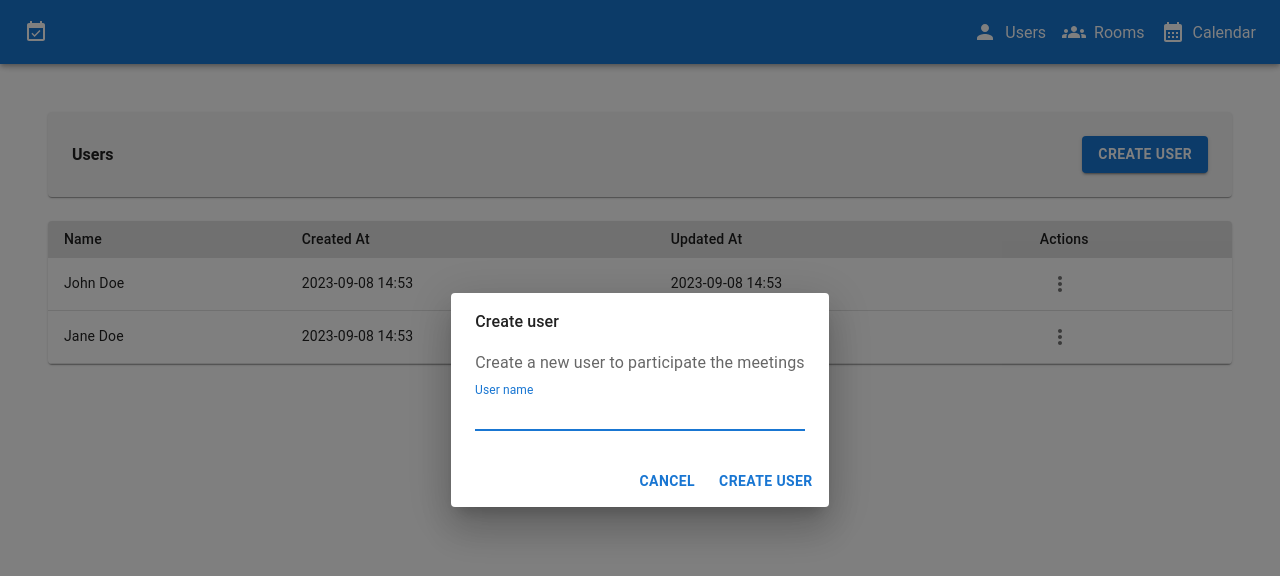
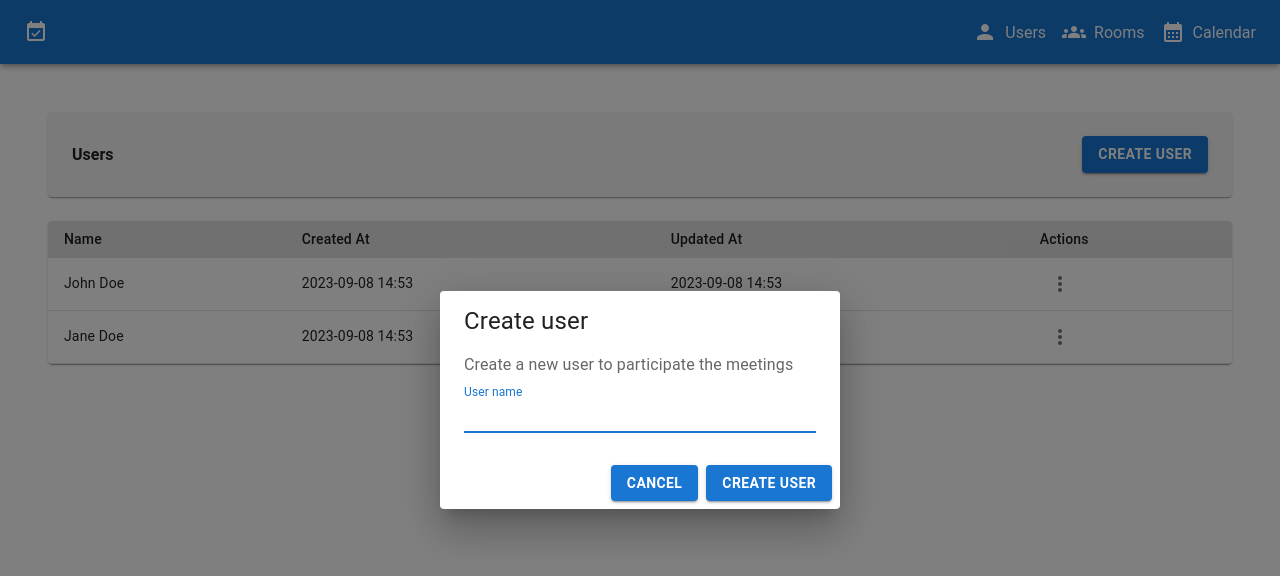
Before and after one commit to carlossantos74/booking-system, a Next.js app: page /users in a window 1280 px wide. Both pictures are taken after a click on the button "CREATE USER". Shown: the top 576 px of the page. Built offline with nearby package versions, Linux system fonts and the light colour scheme.

Commit message:
feat(FE): improve form dialog style

```diff
--- a/app/components/FormDialog/index.tsx
+++ b/app/components/FormDialog/index.tsx
@@ -1,6 +1,13 @@
 'use client'
 
-import { Button, Dialog, DialogActions, DialogContent, DialogContentText, DialogTitle, TextField } from "@mui/material"
+import {
+  Button,
+  Dialog,
+  DialogActions,
+  DialogContent,
+  DialogContentText,
+  DialogTitle,
+} from "@mui/material"
 
 type FormDialogProps = {
   open: boolean
@@ -23,8 +30,10 @@ export function FormDialog ({
   }: FormDialogProps) {
   return (
     <Dialog open={open} onClose={onClose}>
-      <DialogTitle>{title}</DialogTitle>
-      <DialogContent>
+      <DialogTitle variant="h4">
+        {title}
+      </DialogTitle>
+      <DialogContent sx={{ minWidth: 400 }}>
         {
           description && (
             <DialogContentText>
@@ -35,8 +44,8 @@ export function FormDialog ({
         { form }
       </DialogContent>
       <DialogActions>
-        <Button onClick={onClose}>Cancel</Button>
-        <Button onClick={onConfirm}>{buttonText}</Button>
+        <Button variant="contained" onClick={onClose}>Cancel</Button>
+        <Button variant="contained" onClick={onConfirm}>{buttonText}</Button>
       </DialogActions>
     </Dialog>
   )
```
